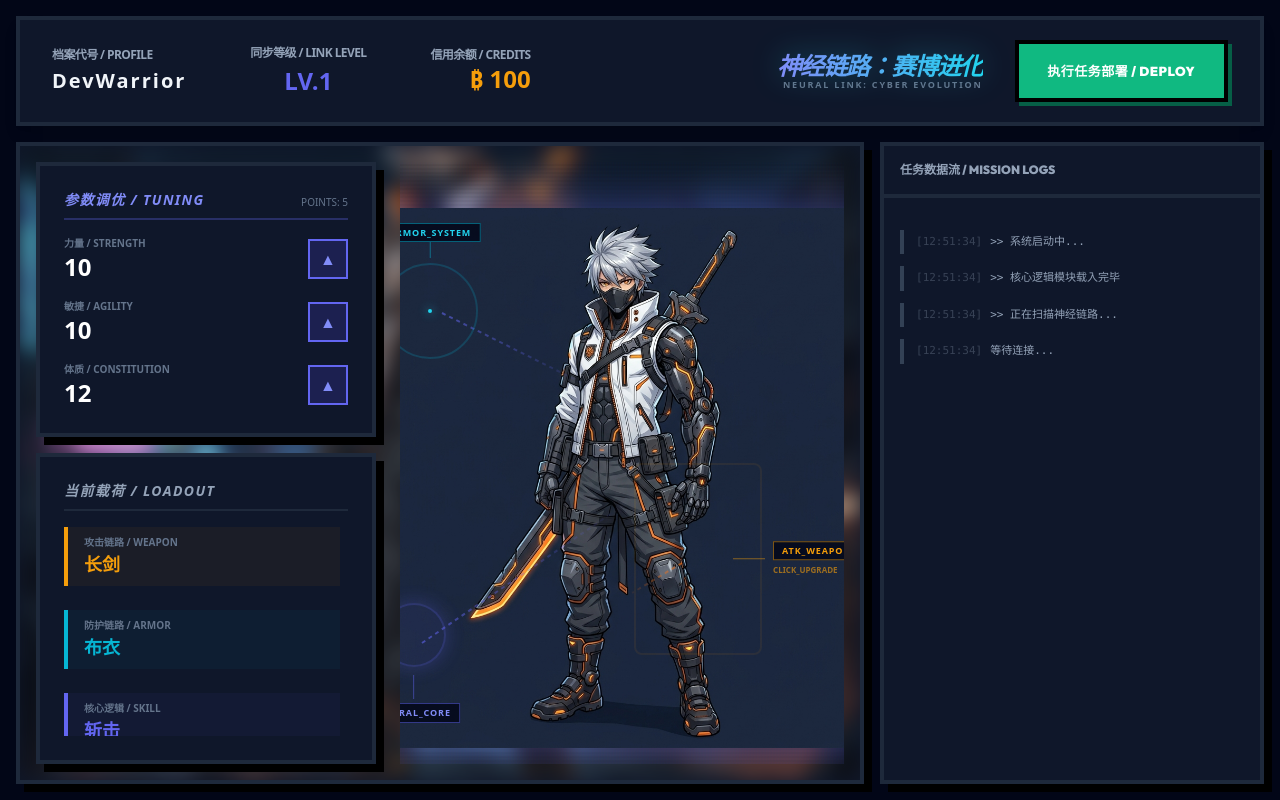
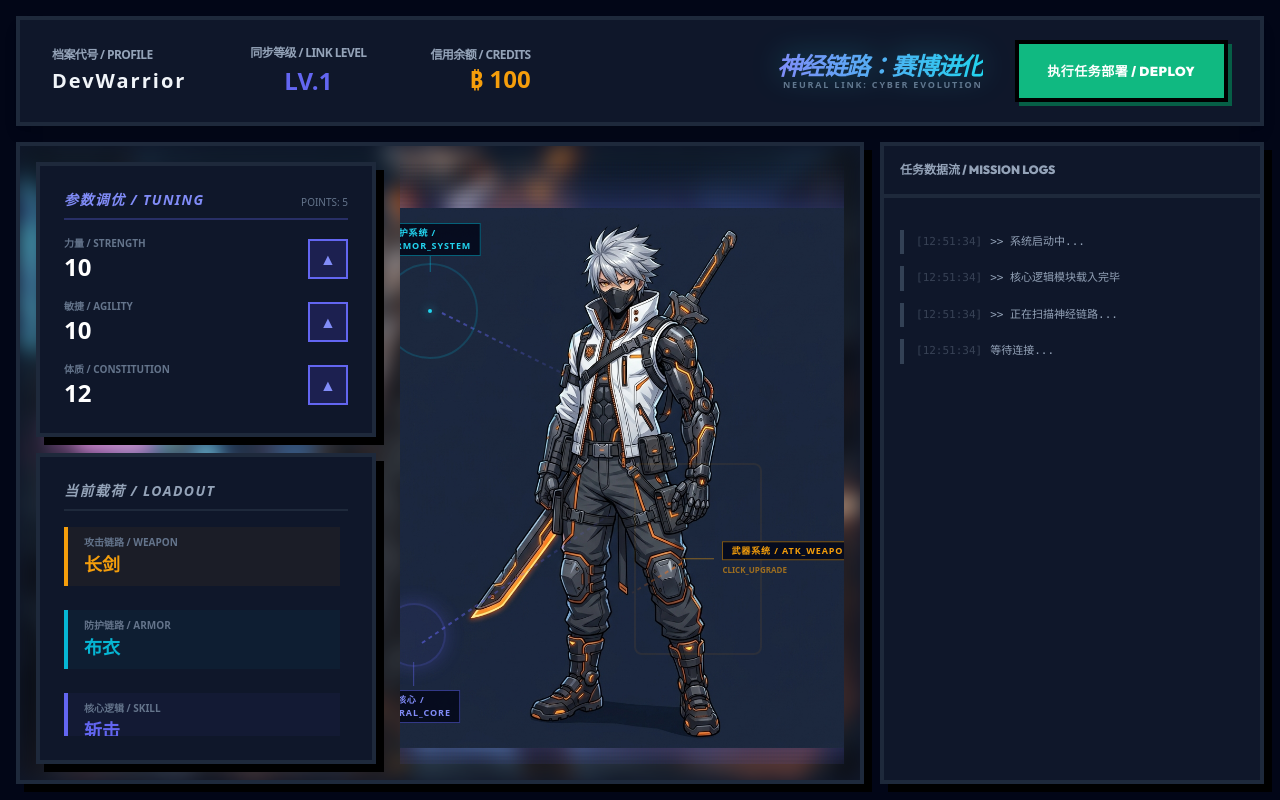
Before and after one commit to tojoevan/stickman, a React (Vite) app: page / in a window 1280 px wide. Built offline with nearby package versions, Linux system fonts and the light colour scheme.

Commit message:
优化升级引导线和文字

```diff
--- a/src/App.tsx
+++ b/src/App.tsx
@@ -1569,7 +1569,7 @@ export default function App() {
                             <div className="w-1 h-1 bg-cyan-400 rounded-full shadow-[0_0_10px_#22d3ee]"></div>
                           </div>
                           <div className="absolute -top-10 left-1/2 -translate-x-1/2 flex flex-col items-center">
-                            <span className="text-[9px] text-cyan-400 font-black tracking-widest bg-slate-950/80 px-2 py-0.5 border border-cyan-500/50">ARMOR_SYSTEM</span>
+                            <span className="text-[9px] text-cyan-400 font-black tracking-widest bg-slate-950/80 px-2 py-0.5 border border-cyan-500/50">防护系统 / ARMOR_SYSTEM</span>
                             <div className="w-[1px] h-4 bg-cyan-500/50"></div>
                           </div>
                         </div>
@@ -1579,7 +1579,7 @@ export default function App() {
                           <div className="absolute inset-0 border-2 border-amber-500/10 rounded-lg animate-pulse"></div>
                           <div className="absolute -right-28 top-1/2 -translate-y-1/2 flex items-center flex-row-reverse">
                             <div className="flex flex-col items-start">
-                              <span className="text-[9px] text-amber-500 font-black tracking-widest bg-slate-950/80 px-2 py-0.5 border border-amber-500/50">ATK_WEAPONRY</span>
+                              <span className="text-[9px] text-amber-500 font-black tracking-widest bg-slate-950/80 px-2 py-0.5 border border-amber-500/50">武器系统 / ATK_WEAPONRY</span>
                               <span className="text-[8px] text-amber-500/60 font-bold mt-1">CLICK_UPGRADE</span>
                             </div>
                             <div className="w-8 h-[1px] bg-amber-500/50 mr-2"></div>
@@ -1591,7 +1591,7 @@ export default function App() {
                           <div className="absolute inset-0 bg-indigo-500/10 border-2 border-indigo-500/30 rounded-full animate-pulse shadow-[0_0_20px_rgba(99,102,241,0.4)]"></div>
                           <div className="absolute -bottom-14 left-1/2 -translate-x-1/2 flex flex-col items-center">
                             <div className="w-[1px] h-6 bg-indigo-500/50 mb-1"></div>
-                            <span className="text-[9px] text-indigo-400 font-black tracking-widest bg-slate-950/80 px-2 py-0.5 border border-indigo-500/50 uppercase">Neural_Core</span>
+                            <span className="text-[9px] text-indigo-400 font-black tracking-widest bg-slate-950/80 px-2 py-0.5 border border-indigo-500/50 uppercase">神经核心 / Neural_Core</span>
                           </div>
                         </div>
                       </div>
```
